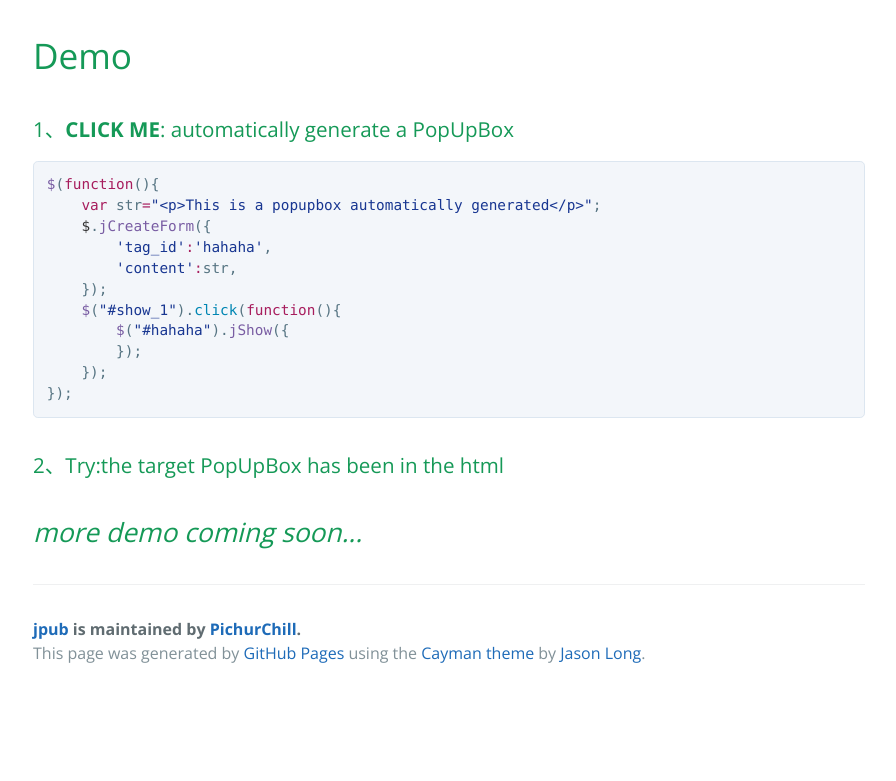
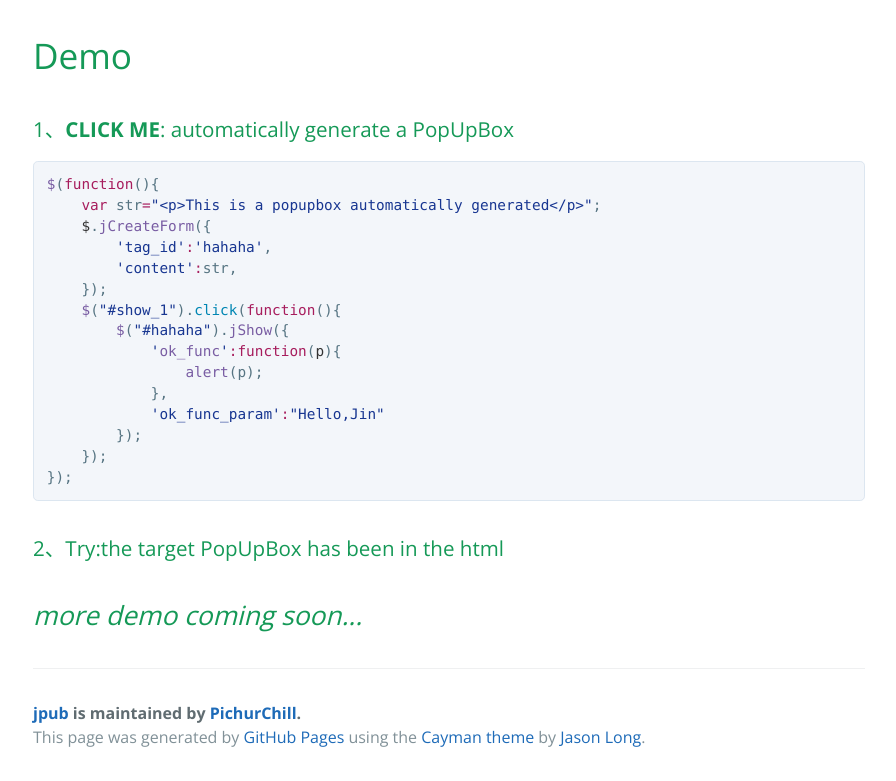
Before and after one commit to PichurChill/jpub, a plain HTML site: page index.html in a window 1280 px wide. Shown: the part 800-1581 px from the top of the page, without its empty margins (191-1087 px from the left). Before the commit the page ends 1497 px from the top, so only its background shows below. Drawn offline with nearby package versions, Linux system fonts and the light colour scheme.

```diff
--- a/index.html
+++ b/index.html
@@ -41,6 +41,10 @@
     });
     <span class="pl-en">$</span>(<span class="pl-s"><span class="pl-pds">"</span>#show_1<span class="pl-pds">"</span></span>).<span class="pl-c1">click</span>(<span class="pl-k">function</span>(){
         <span class="pl-en">$</span>(<span class="pl-s"><span class="pl-pds">"</span>#hahaha<span class="pl-pds">"</span></span>).<span class="pl-en">jShow</span>({
+            <span class="pl-s"><span class="pl-pds">'</span><span class="pl-en">ok_func</span><span class="pl-pds">'</span></span><span class="pl-k">:</span><span class="pl-k">function</span>(<span class="pl-smi">p</span>){
+                <span class="pl-en">alert</span>(p);
+            },
+            <span class="pl-s"><span class="pl-pds">'</span>ok_func_param<span class="pl-pds">'</span></span><span class="pl-k">:</span><span class="pl-s"><span class="pl-pds">"</span>Hello,Jin<span class="pl-pds">"</span></span>
         });
     });
 });</pre></div>
```
Also changed, not shown: params.json (+1 -1 lines).
